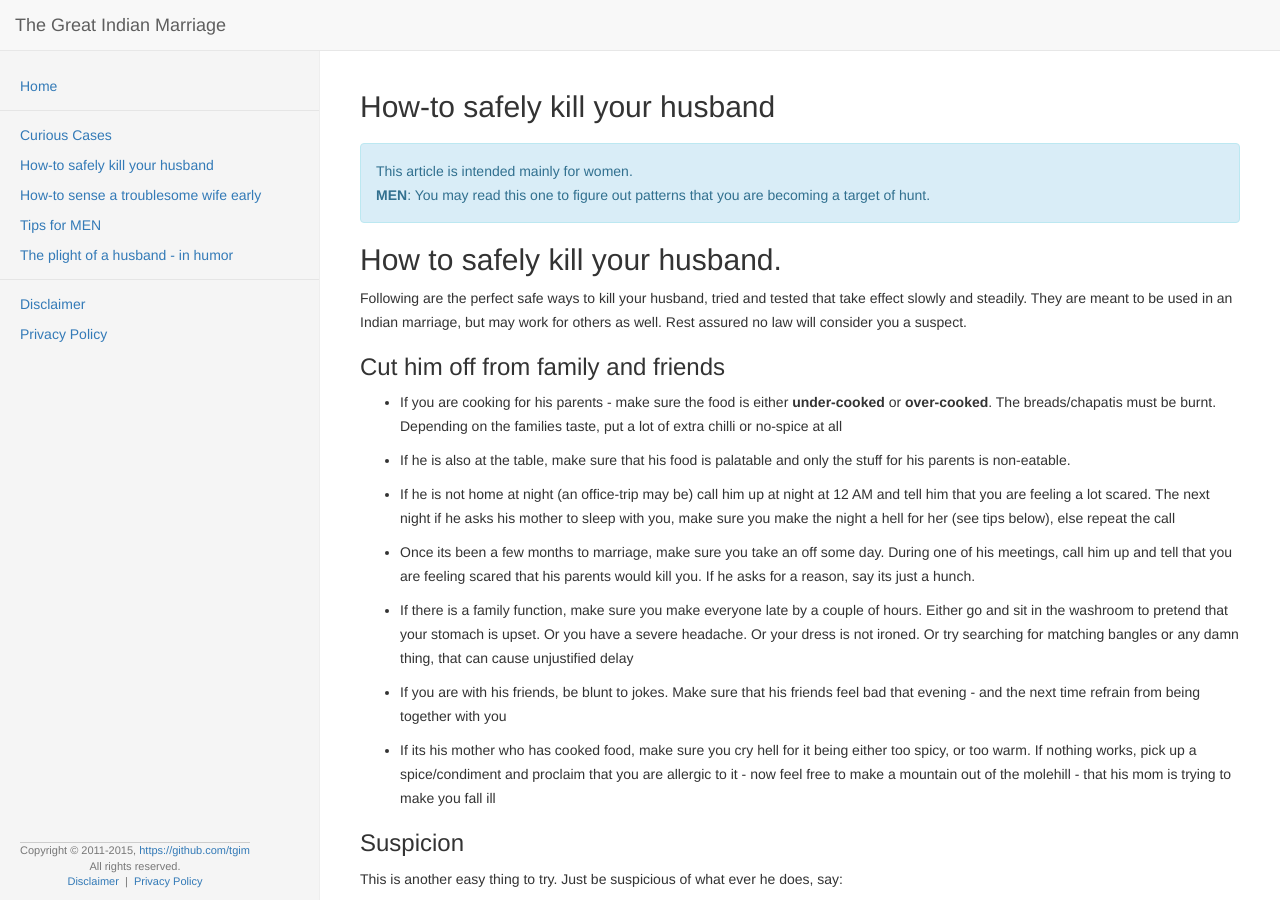
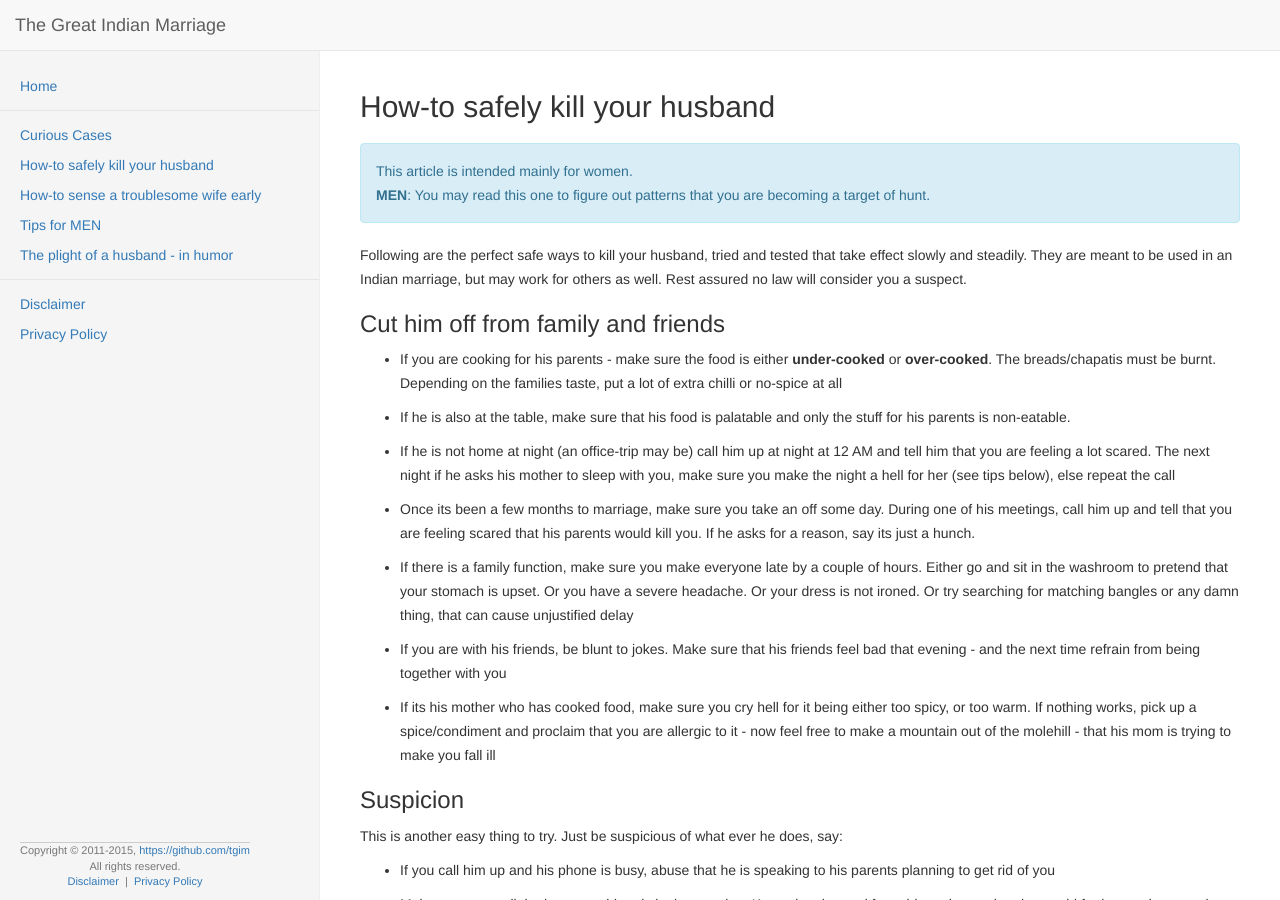
Before and after one commit to tgim/tgim.github.io, a Jekyll site: the page built from kill.md, in a window 1280 px wide and 900 px high. Built offline with Jekyll 4.4.1, drawn with Linux system fonts in a browser that asks for light colours; nearby versions of some CDN libraries; comment, search, counter and statistics services are not loaded.

Commit message:
Update kill.md

```diff
--- a/kill.md
+++ b/kill.md
@@ -8,8 +8,6 @@ This article is intended mainly for women.
 <br>
 <b>MEN</b>: You may read this one to figure out patterns that you are becoming a target of hunt.
 </div>
-
-## How to safely kill your husband.
 
 Following are the perfect safe ways to kill your husband, tried and tested that take effect slowly and steadily. They are meant to
 be used in an Indian marriage, but may work for others as well. Rest assured no law will consider you a suspect.
```
